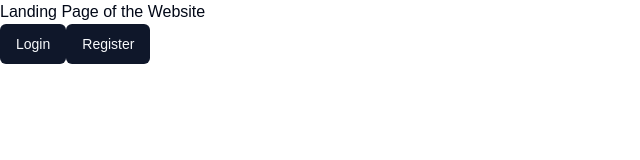
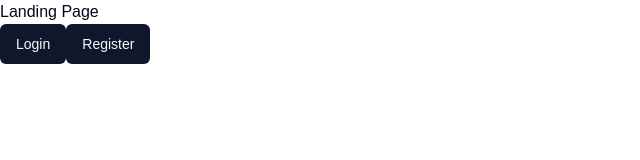
Before and after one commit to Koushik25022005/projectdelta, a Next.js app: page / in a window 1280 px wide. Shown: the top 160 px of the page, without its empty margins (0-640 px from the left). Built offline with nearby package versions, Linux system fonts and the light colour scheme.

Commit message:
Changes the titLE  again

```diff
--- a/app/(landing)/page.tsx
+++ b/app/(landing)/page.tsx
@@ -5,7 +5,7 @@ import React from 'react'
 const LandingPage = () => {
   return (
     <div>
-      Landing Page of the Website
+      Landing Page
       <div className=''>
         <Link href="/sign-in">
           <Button>
```
